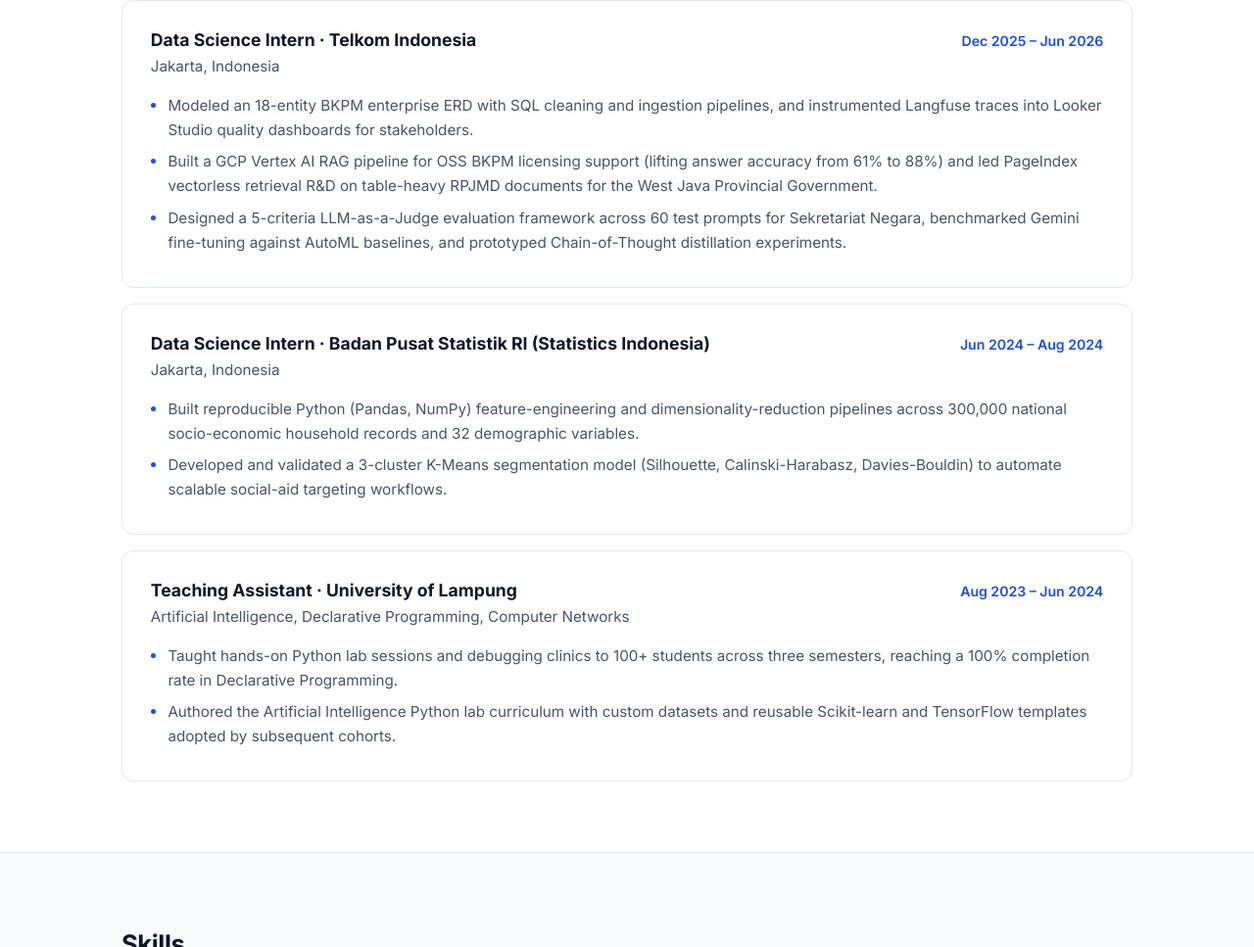
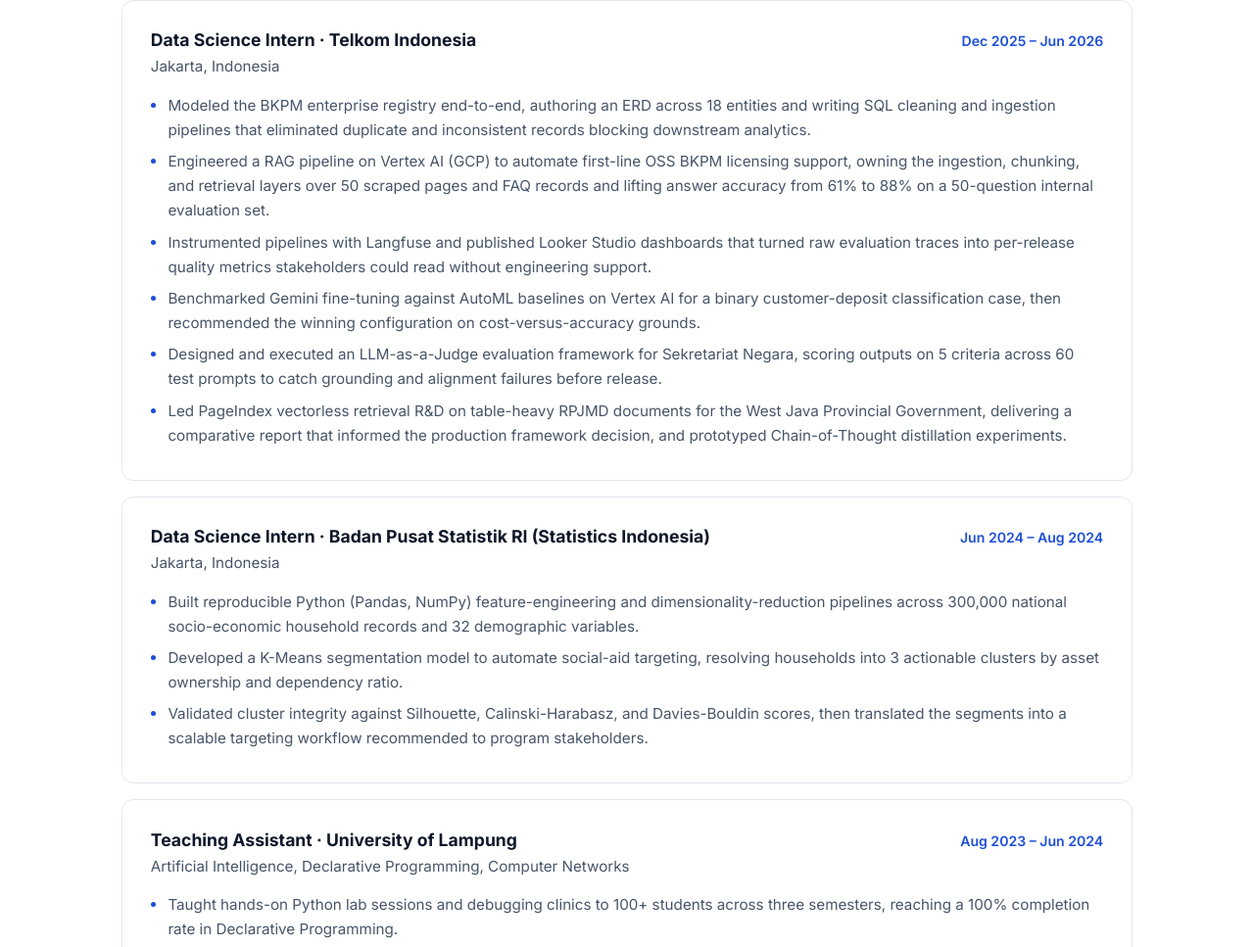
Before and after one commit to MRadityaAdhirajasa/Portofolio, a plain HTML site: page index.html in a window 1280 px wide. Shown: the part 1237-2204 px from the top of the page at 98% size. Drawn offline with Linux system fonts and the light colour scheme.

Commit message:
Expand Telkom and BPS experience bullets
Co-Authored-By: Claude Opus 5.5 <noreply@anthropic.com>

```diff
--- a/index.html
+++ b/index.html
@@ -249,9 +249,12 @@
                 </div>
                 <p class="sub">Jakarta, Indonesia</p>
                 <ul>
-                    <li>Modeled an 18-entity BKPM enterprise ERD with SQL cleaning and ingestion pipelines, and instrumented Langfuse traces into Looker Studio quality dashboards for stakeholders.</li>
-                    <li>Built a GCP Vertex AI RAG pipeline for OSS BKPM licensing support (lifting answer accuracy from 61% to 88%) and led PageIndex vectorless retrieval R&amp;D on table-heavy RPJMD documents for the West Java Provincial Government.</li>
-                    <li>Designed a 5-criteria LLM-as-a-Judge evaluation framework across 60 test prompts for Sekretariat Negara, benchmarked Gemini fine-tuning against AutoML baselines, and prototyped Chain-of-Thought distillation experiments.</li>
+                    <li>Modeled the BKPM enterprise registry end-to-end, authoring an ERD across 18 entities and writing SQL cleaning and ingestion pipelines that eliminated duplicate and inconsistent records blocking downstream analytics.</li>
+                    <li>Engineered a RAG pipeline on Vertex AI (GCP) to automate first-line OSS BKPM licensing support, owning the ingestion, chunking, and retrieval layers over 50 scraped pages and FAQ records and lifting answer accuracy from 61% to 88% on a 50-question internal evaluation set.</li>
+                    <li>Instrumented pipelines with Langfuse and published Looker Studio dashboards that turned raw evaluation traces into per-release quality metrics stakeholders could read without engineering support.</li>
+                    <li>Benchmarked Gemini fine-tuning against AutoML baselines on Vertex AI for a binary customer-deposit classification case, then recommended the winning configuration on cost-versus-accuracy grounds.</li>
+                    <li>Designed and executed an LLM-as-a-Judge evaluation framework for Sekretariat Negara, scoring outputs on 5 criteria across 60 test prompts to catch grounding and alignment failures before release.</li>
+                    <li>Led PageIndex vectorless retrieval R&amp;D on table-heavy RPJMD documents for the West Java Provincial Government, delivering a comparative report that informed the production framework decision, and prototyped Chain-of-Thought distillation experiments.</li>
                 </ul>
             </div>
 
@@ -263,7 +266,8 @@
                 <p class="sub">Jakarta, Indonesia</p>
                 <ul>
                     <li>Built reproducible Python (Pandas, NumPy) feature-engineering and dimensionality-reduction pipelines across 300,000 national socio-economic household records and 32 demographic variables.</li>
-                    <li>Developed and validated a 3-cluster K-Means segmentation model (Silhouette, Calinski-Harabasz, Davies-Bouldin) to automate scalable social-aid targeting workflows.</li>
+                    <li>Developed a K-Means segmentation model to automate social-aid targeting, resolving households into 3 actionable clusters by asset ownership and dependency ratio.</li>
+                    <li>Validated cluster integrity against Silhouette, Calinski-Harabasz, and Davies-Bouldin scores, then translated the segments into a scalable targeting workflow recommended to program stakeholders.</li>
                 </ul>
             </div>
 
```
